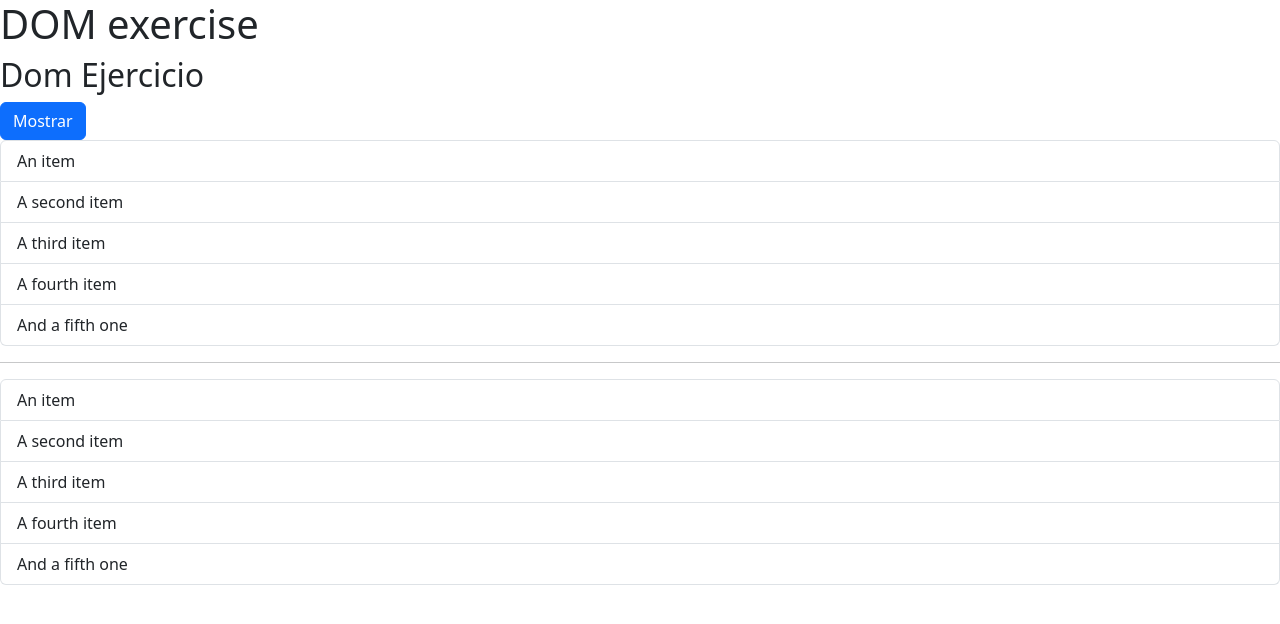
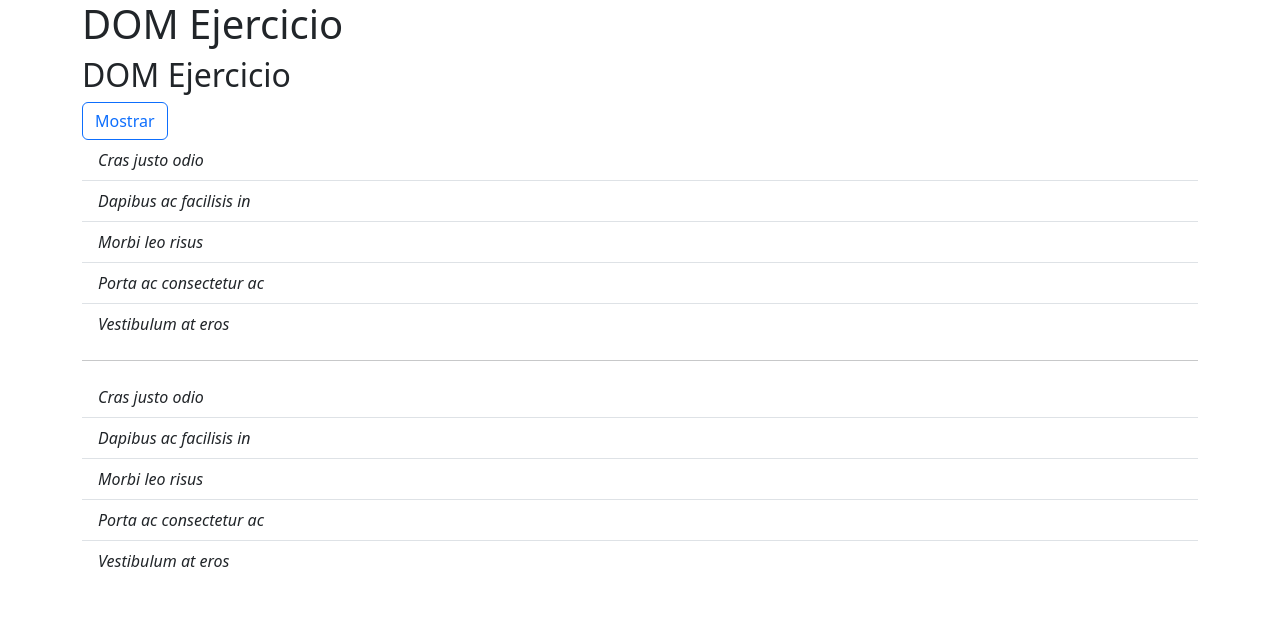
Before and after one commit to Anthonyvrc/CH53_DOM, a plain HTML site: page index.html in a window 1280 px wide. Drawn offline with nearby package versions, Linux system fonts and the light colour scheme.

Commit message:
Se completa el ejercicio

```diff
--- a/index.html
+++ b/index.html
@@ -3,38 +3,39 @@
   <head>
     <meta charset="utf-8">
     <meta name="viewport" content="width=device-width, initial-scale=1">
-    <title>DOM - Ekercicios</title>
+    <title>DOM</title>
     <link href="https://cdn.jsdelivr.net/npm/bootstrap@5.3.5/dist/css/bootstrap.min.css" rel="stylesheet" integrity="sha384-SgOJa3DmI69IUzQ2PVdRZhwQ+dy64/BUtbMJw1MZ8t5HZApcHrRKUc4W0kG879m7" crossorigin="anonymous">
   </head>
   <body>
-    <h1 id="encabezado1">DOM Exercise</h1>
-    <h2 id="encabezado2">Dom Ejercicio</h2>
-    <script src="./main.js"></script>
-    <script src="https://cdn.jsdelivr.net/npm/bootstrap@5.3.5/dist/js/bootstrap.bundle.min.js" integrity="sha384-k6d4wzSIapyDyv1kpU366/PK5hCdSbCRGRCMv+eplOQJWyd1fbcAu9OCUj5zNLiq" crossorigin="anonymous"></script>
-    <button type="button" id = "btnMostrar" class="btn btn-primary">Mostrar</button>
+    <main class="container">
+    <h1 id="encabezado1">DOM Ejercicio</h1>
+    <h2 id="encabezado2">DOM Ejercicio</h2>
+    <em onclick="MODIFICA ();
 
+  <form action = "ruta-del-servidor" method="POST">
+    <button type="submit" id="btnMostrar" class="btn btn-outline-primary">Mostrar</button>
+</form>
 
+<ul class="list-group list-group-flush">
+  <li class="list-group-item">Cras justo odio</li>
+  <li class="list-group-item">Dapibus ac facilisis in</li>
+  <li class="list-group-item">Morbi leo risus</li>
+  <li class="list-group-item">Porta ac consectetur ac</li>
+  <li class="list-group-item">Vestibulum at eros</li>
+</ul>
 
-
-    <ul class="list-group">
-      <li class="list-group-item">An item</li>
-      <li class="list-group-item">A second item</li>
-      <li class="list-group-item">A third item</li>
-      <li class="list-group-item">A fourth item</li>
-      <li class="list-group-item">And a fifth one</li>
-    </ul>
 <hr>
 
-    <ul class="list-group">
-      <li class="list-group-item">An item</li>
-      <li class="list-group-item">A second item</li>
-      <li class="list-group-item">A third item</li>
-      <li class="list-group-item">A fourth item</li>
-      <li class="list-group-item">And a fifth one</li>
+<ul class="list-group list-group-flush">
+  <li class="list-group-item">Cras justo odio</li>
+  <li class="list-group-item">Dapibus ac facilisis in</li>
+  <li class="list-group-item">Morbi leo risus</li>
+  <li class="list-group-item">Porta ac consectetur ac</li>
+  <li class="list-group-item">Vestibulum at eros</li>
 </ul>
+    </main>
+
+    <script src="https://cdn.jsdelivr.net/npm/bootstrap@5.3.5/dist/js/bootstrap.bundle.min.js" integrity="sha384-k6d4wzSIapyDyv1kpU366/PK5hCdSbCRGRCMv+eplOQJWyd1fbcAu9OCUj5zNLiq" crossorigin="anonymous"></script>
+    <script src="./main.js"></script>
 </body>
-
-
-
-
 </html>
--- a/main.js
+++ b/main.js
@@ -1,15 +1,37 @@
-console.log(document.getElementById("encabezado1"));
-// encabezado1.innerText= "DOM exercise";
-encabezado1.innerHTML= "DOM exercise";
+let encabezado1 = document.getElementById("encabezado1");
+let encabezado2 = document.getElementById("encabezado2");
+let lista = document.getElementsByTagName("ul");
+let elementos = document.getElementsByClassName("list-group-item");
+let otroElemento = document.querySelector("ul>li");
+let otrosElementos = document.querySelectorAll("ul>li");
+let btnMostrar = document.getElementById("btnMostrar");
+
+let contador = 0;
+
+console.log(lista.length);
+console.log(lista[0]);
+console.log(lista.item(1))
+console.log(elementos.length);
+console.log(elementos.item(2));
+console.log("otroElemento:", otroElemento);
+console.log("otrosElementos:", otrosElementos.length);
+
+function modifica(){
+    encabezado1.innerText = "Ejercicio DOM";
+    encabezado2.innerHTML = "<em> DOM Exercise <em>";
+}
+
 console.log(encabezado1.innerText);
-let listas = document.getElementsByTagName("ul");
+console.log(encabezado2.innerText);
 
-let elementos = document.getElementsByClassName("list-group-item")
+btnMostrar.addEventListener("click", function(event){
+    event.preventDefault(); //no hagas lo que haces por defecto
+    console.log("Botón btnModificar presionado");
 
-let otroElemento = document.querySelector("ul>li");
+    let element = document.createElement("li");
+    element.innerText = "Another item"; //<li> Another item </li>
 
-let otrosElementos =document.querySelectorAll("ul>li");
+    lista.item(0).before(element);
 
-console.log(listas.length);
-console.log(listas[1]);
-console.log(listas.item(1));
+
+});
```
Lines whose indentation alone changed are shown as unchanged.
